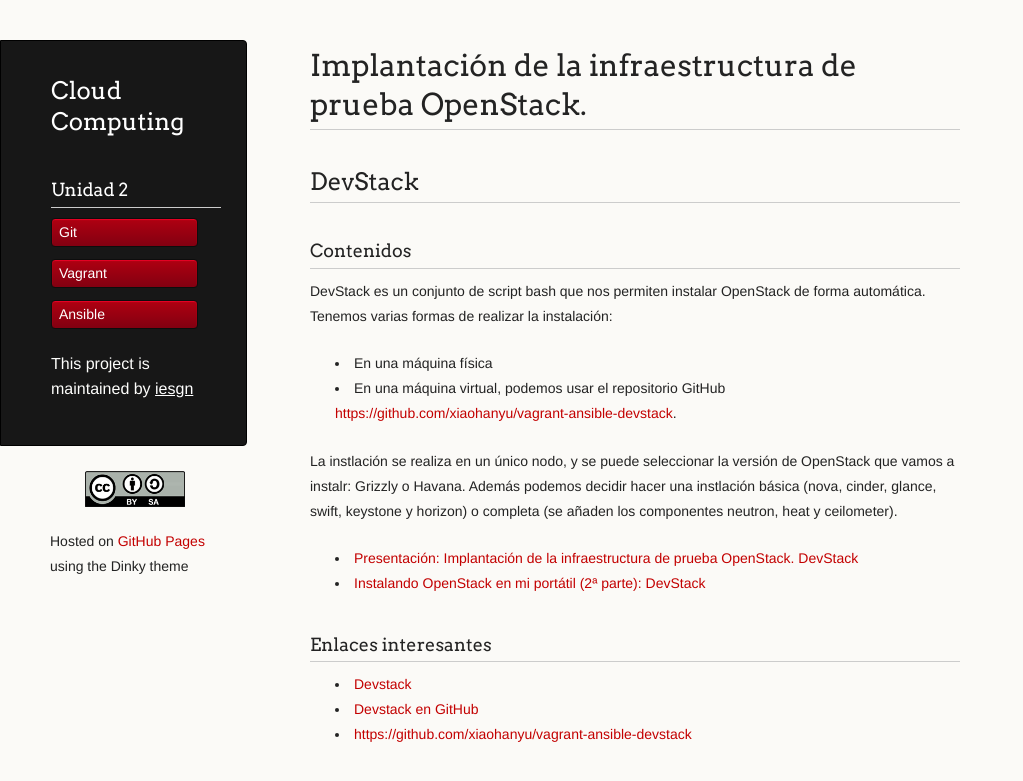
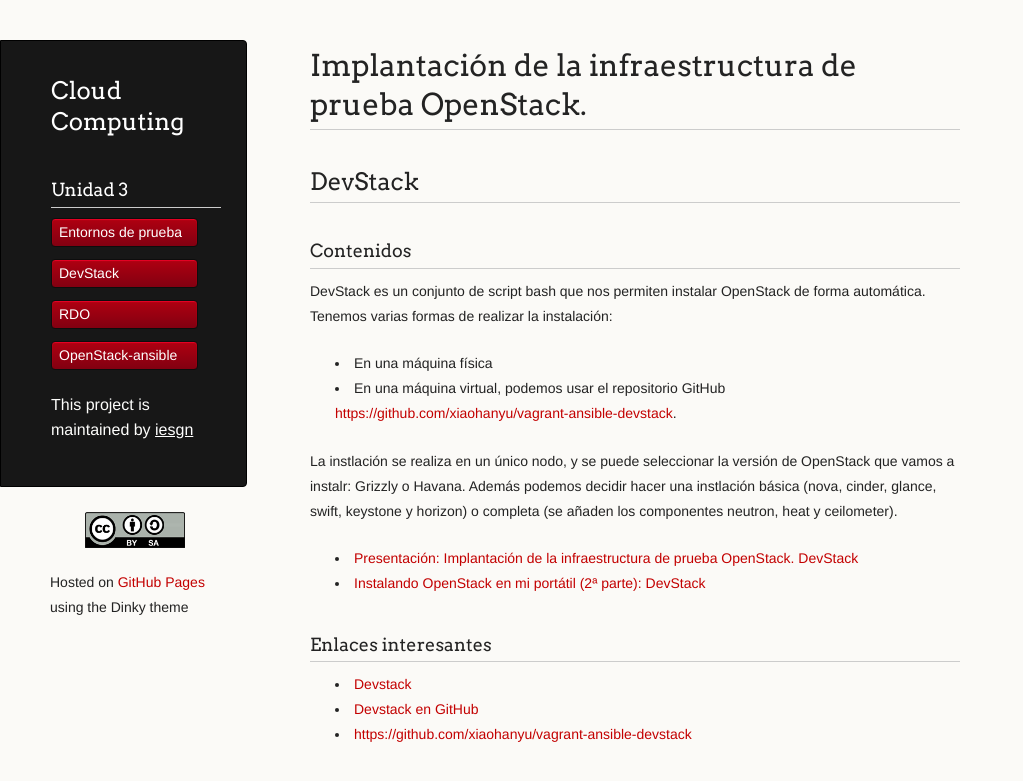
Before and after one commit to iesgn/cloud, a Jekyll site: the page built from curso/u3/devstack.md, in a window 1280 px wide. Shown: the top 781 px of the page, without its empty margins (0-1023 px from the left). Built offline with Jekyll 4.4.1, drawn with Linux system fonts in a browser that asks for light colours.

Commit message:
Modificando menú de u3

```diff
--- a/curso/u2/devstack.md
+++ b/curso/u3/devstack.md
@@ -2,7 +2,7 @@
 layout: blog
 tittle: Implantación de la infraestructura de prueba OpenStack.
 menu:
-  - Unidad 2
+  - Unidad 3
 ---
 ## DevStack
 
```
